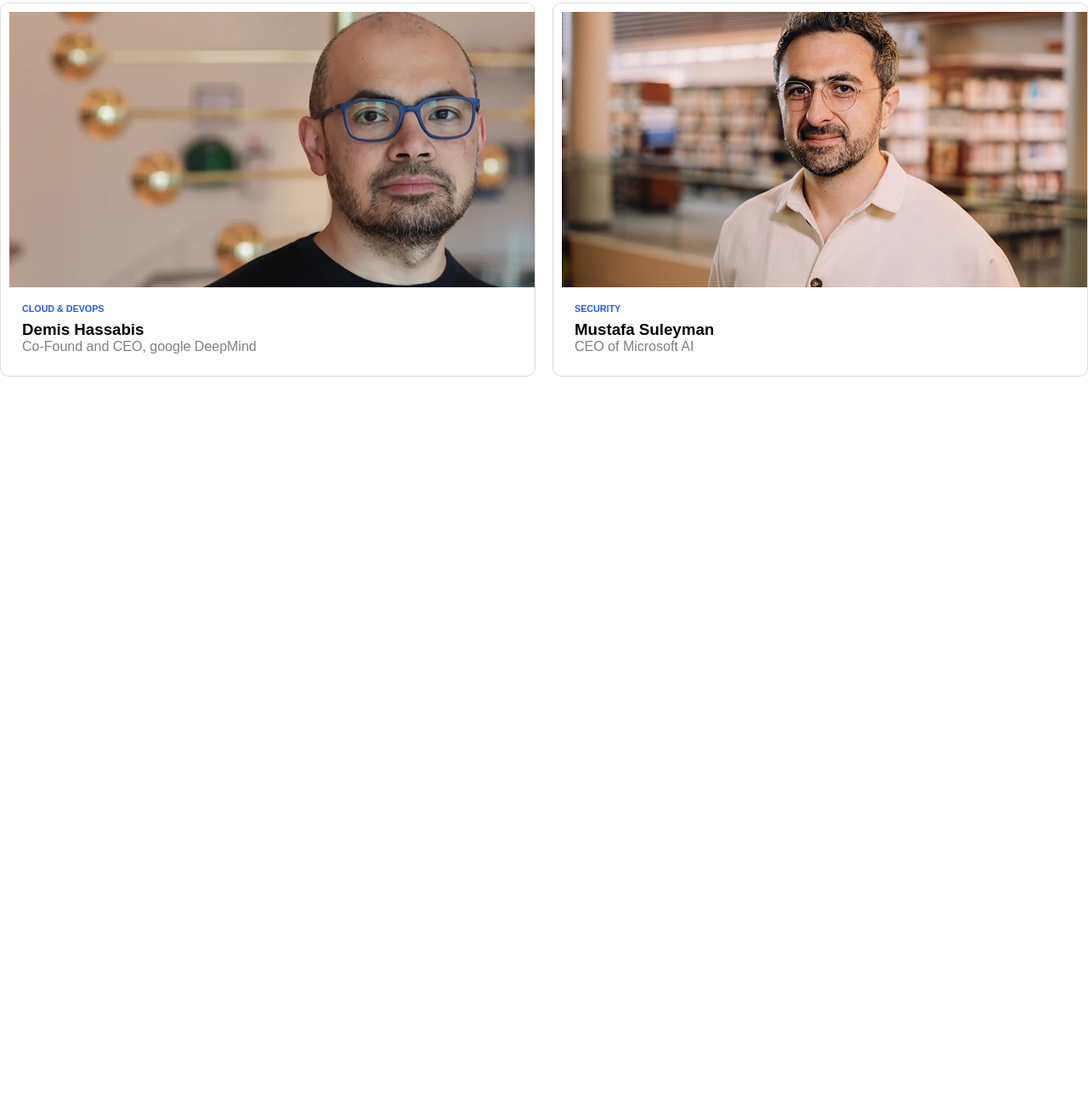
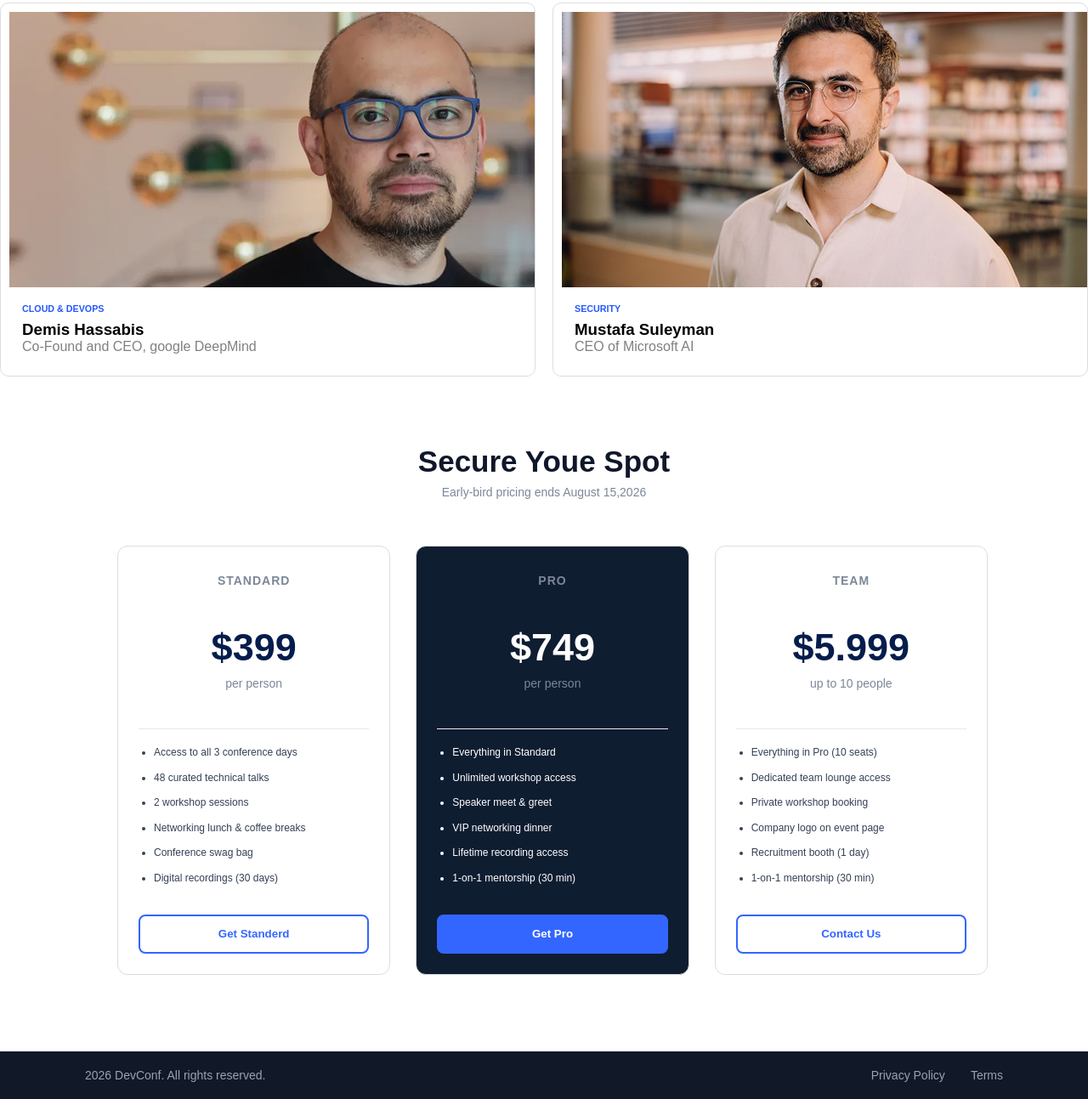
Before and after one commit to kms1098765432-afk/assignment-s1, a plain HTML site: page index.html in a window 1280 px wide. Shown: the part 1426-2719 px from the top of the page at 85% size. Before the commit the page ends 1919 px from the top, so only its background shows below. Drawn offline with Linux system fonts and the light colour scheme.

Commit message:
First commit

```diff
--- a/index.html
+++ b/index.html
@@ -20,7 +20,9 @@
                 <li><a href="">venue</a></li>
                 <li><a href="">Blog</a></li>
             </ul>
-            <button class="btn">Register Now</button>
+
+            <button class="btn" >Register Now</button>
+
         </nav>
     </header>
 
@@ -28,7 +30,9 @@
         <div>
              <h1>Code. Connect. Create</h1>
              <p>
-            Join 400+ developers, founders, and builders...
+             Join 4000+ engineers, founders, and builders at the premier
+            developer conference of 2026. Three days of cutting-edge talks,
+            hands-on workshops, and meaningful connections.
             </p>
             <button class="btn">Register Now</button>
         </div>
@@ -52,7 +56,7 @@
            <div class="card-content">
             <h6>FRONTRND</h6>
             <h3>Gary Marcus</h3>
-            <P>Staff Engineer, Vercel</P>
+            <P>Staff Engineer, Vercel  </P>
             </div>
                </div>
 
@@ -79,5 +83,95 @@
         </div>
 
     </section>
+<!--  -->
+    <section class=" secure ">
+        <h2> Secure Youe Spot</h2>
+        <p>Early-bird pricing ends August 15,2026</p>
+
+        <div class="secure-card container">
+             <div class="spot">
+                <p class="plan">STANDARD</p>
+
+                <h2>$399</h2>
+
+                <P class="sub"> per person</P>
+
+                <hr>
+
+                <ul>
+                    <li>Access to all 3 conference days</li>
+                    <li>48 curated technical talks</li>
+                    <li>2 workshop sessions</li>
+                    <li>Networking lunch & coffee breaks</li>
+                    <li>Conference swag bag</li>
+                    <li>Digital recordings (30 days)</li>
+                </ul>
+
+                <button>Get Standerd </button>
+
+             </div>
+             <div class="spot chance">
+                <p class="plan">PRO</p>
+
+                <h2>$749</h2>
+
+                <P class="sub "> per person</P>
+
+                <hr>
+
+                <ul>
+                    <li> Everything in Standard</li>
+                    <li>Unlimited workshop access</li>
+                    <li>Speaker meet & greet</li>
+                    <li>VIP networking dinner</li>
+                    <li>Lifetime recording access</li>
+                    <li>1-on-1 mentorship (30 min)</li>
+                </ul>
+
+                <button>Get Pro </button>
+
+             </div>
+             <div class="spot">
+                 <p class="plan">TEAM</p>
+
+                <h2>$5.999</h2>
+
+                <P class="sub"> up to 10 people </P>
+
+                <hr>
+
+                <ul>
+                    <li>Everything in Pro (10 seats)</li>
+                    <li> Dedicated team lounge access</li>
+                    <li>Private workshop booking</li>
+                    <li> Company logo on event page</li>
+                    <li>Recruitment booth (1 day)</li>
+                    <li>1-on-1 mentorship (30 min)</li>
+                </ul>
+
+                <button>Contact Us </button>
+             </div>
+        </div>
+    </section>
+
+    <footer>
+          <div class="footer-container">
+
+        <p> 2026 DevConf. All rights reserved.</p>
+
+        <div class="footer-link">
+
+            <a href="">Privacy Policy</a>
+            <a href="">Terms</a>
+
+        </div>
+
+    </div>
+
+    </footer>
+
+
+
+
 </body>
 </html>
--- a/style.css
+++ b/style.css
@@ -54,10 +54,11 @@ nav ul li a{
 /* hero banner */
 
 .hero{
+
    background-image: url(./B14-A01-DevConf-2026/assets/banner.jpg);
    background-size: cover;
    background-position: center;
-   width: cover;
+   width: 100%;
    height: 786px;
    text-align: center;
 }
@@ -65,13 +66,18 @@ nav ul li a{
     font-size: 50px;
     font-weight: bold;
     color: white;
+    margin-bottom: 15px;
 }
 .hero p{
     font size: 20px;
+    line-height: 1.6;
+    /* margin-bottom: 100px; */
     color: white;
     width: 600px;
-    margin: 20px auto;
+    margin-bottom : 400px;
+
 }
+
 /* end banner */
 
 /* speakers */
@@ -110,3 +116,143 @@ nav ul li a{
     margin: 0;
     color: gray;
 }
+/* speakers end */
+
+
+/* secure */
+
+.secure{
+     width: 80%;
+     margin: 80px auto;
+
+}
+.secure h2{
+    text-align: center;
+    font-size: 35px;
+     color: #0f172a;
+
+}
+.secure p{
+    text-align:center;
+    color:#7c8798;
+    font-size:14px;
+    margin-top:8px;
+    margin-bottom:45px;
+}
+  .secure-card{
+     width: 100%;
+    margin: auto;
+    gap: 30px;
+    padding: 10px;
+  }
+
+.spot{
+    width: 300px;
+    border: 1px solid #ddd;
+    background:#fff;
+    border-radius: 12px;
+    padding: 24px;
+}
+
+.plan{
+    color:#7c8db5;
+    font-size:12px;
+    font-weight:bold;
+    letter-spacing:1px;
+    margin-bottom: 10px;
+
+}
+.spot h2{
+    font-size: 45px;
+   color:#051d4c ;
+
+}
+.sub{
+    color:gray;
+    font-size: 15px;
+
+}
+ .spot hr{
+    border:none;
+     border-top:1px solid #e5e7eb;
+     margin:20px 0;
+}
+.spot ul{
+    padding-left:18px;
+}
+.spot ul li{
+     font-size:12px;
+    color:#334155;
+    margin-bottom:14px;
+    line-height:1.3;
+}
+.spot button{
+     width:100%;
+    height:46px;
+
+    margin-top:20px;
+    border:2px solid #3366ff;
+    border-radius:8px;
+    background: white;
+    color: #3366ff;
+    font-weight: 600;
+    cursor: pointer;
+}
+.spot button:hover{
+    background:#3366ff;
+    color:white;
+}
+.chance{
+      background:#0f1d31;
+}
+.chance plan{
+    color:#6ea8ff;
+}
+.chance h2{
+    color: white;
+}
+/* .chance sub{
+    color: white;
+} */
+.chance ul li{
+    color: white;
+}
+.chance button{
+    background:#3366ff;
+    color: #fefefe;
+}
+/* secure ends */
+
+
+/* footer */
+
+footer{
+    background: #111827;
+    padding: 20px 100px;
+
+}
+ .footer-container{
+    width: 100%;
+    margin: auto;
+
+    display: flex;
+    justify-content: space-between;
+    align-items: center;
+ }
+
+ .footer-container p{
+     color: #9ca3af;
+    font-size: 14px;
+ }
+ .footer-link{
+    display: flex;
+    gap: 30px;
+}
+.footer-link a{
+    color: #9ca3af;
+    text-decoration: none;
+    font-size: 14px;
+}
+.footer-link a:hover{
+    color: white;
+}
```
